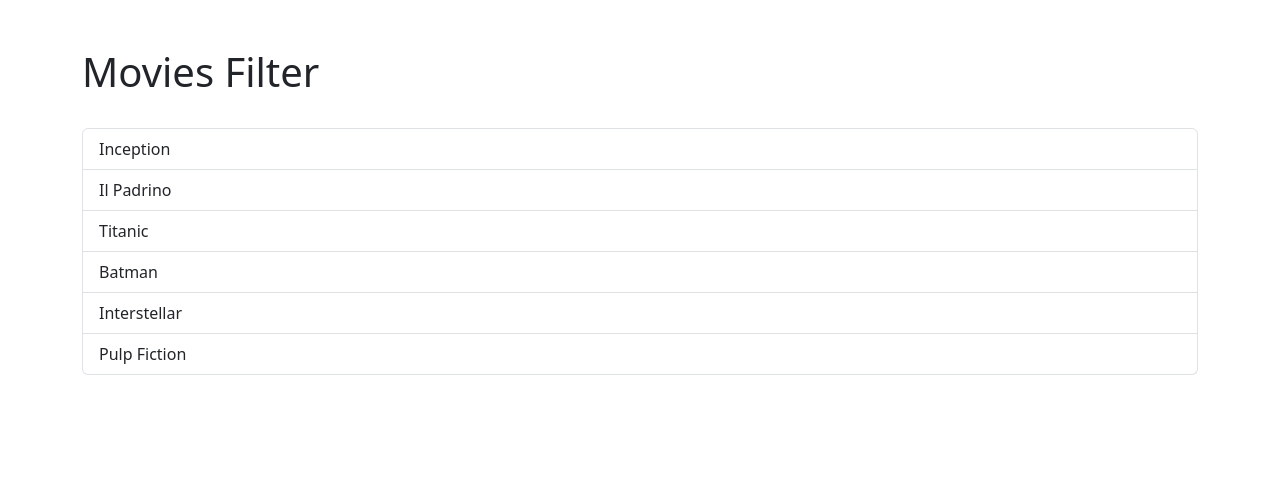
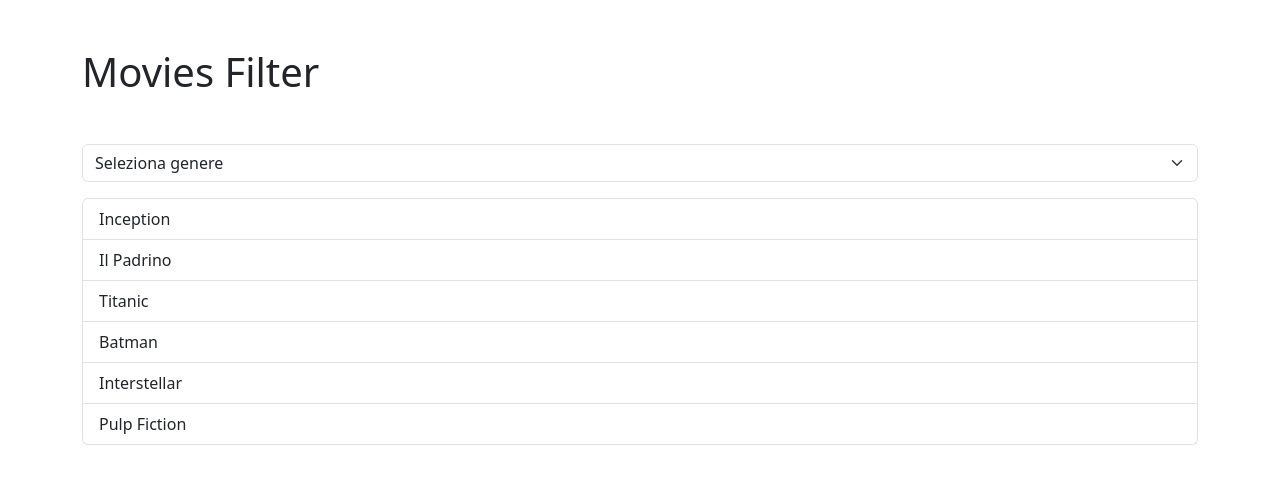
Before and after one commit to Johnnyfromtheblock4/react-movie-filter, a React (Vite) app: page / in a window 1280 px wide. Shown: the top 484 px of the page. Built offline with nearby package versions, Linux system fonts and the light colour scheme.

Commit message:
[UPD] select end

```diff
--- a/src/App.jsx
+++ b/src/App.jsx
@@ -16,6 +16,13 @@
             <h1>Movies Filter</h1>
           </div>
           <div className="col-12">
+            <select name="" id="" className="form-select my-3">
+              <option value="">Seleziona genere</option>
+              {initialsMovies.map((movie, index) => {
+                return <option value={movie.genre} key={`genre-${index}`}>{movie.genre}</option>;
+              })}
+            </select>
+
             <ul className="list-group ms-0">
               {initialsMovies.map((movie, index) => {
                 return (
```
